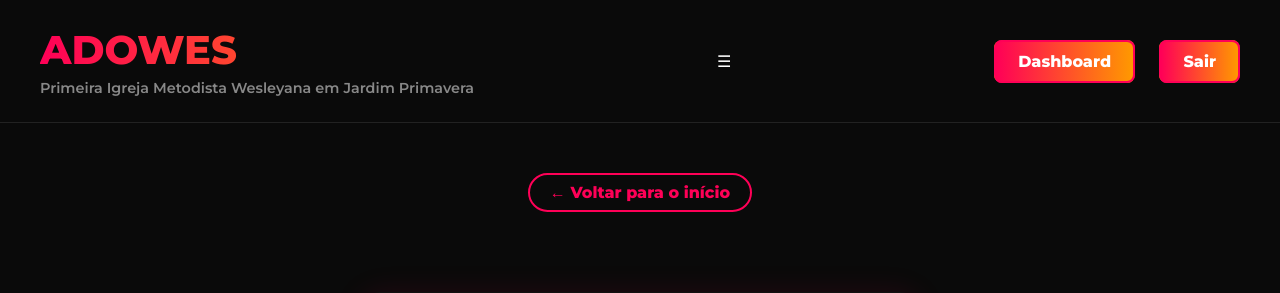
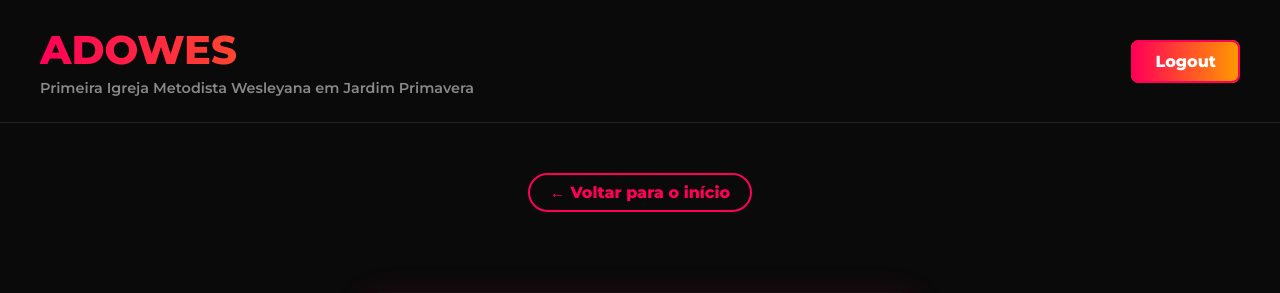
Before and after one commit to CkyHP/Site_adowes, a Django app: page /cadastro/ in a window 1280 px wide. Shown: the top 293 px of the page. Run offline with Django 5.2, Linux system fonts and the light colour scheme; the visitor is signed in with stand-in values (Sample User, id 1).

Commit message:
retorno da navbar

```diff
--- a/system/templates/navbar.html
+++ b/system/templates/navbar.html
@@ -1,26 +1,45 @@
+
 
 <header class="header">
+
+
     <div class="logo">
+
+
       <h1>ADOWES</h1>
+
+
       <p>Primeira Igreja Metodista Wesleyana em Jardim Primavera</p>
+
+
     </div>
 
-  <div class="menu-toggle" onclick="toggleMenu()">☰</div>
 
-  <div class="buttons" id="nav-buttons">
-    {% if user.is_authenticated %}
-    <a href="{% url 'dashboard' %}" class="btn">Dashboard</a>
-    <a href="{% url 'logout' %}" class="btn">Sair</a>
-    {% else %}
-    <a href="#" class="btn">Login</a>
-    <a href="#" class="btn">Cadastro</a>
-    {% endif %}
-  </div>
-</div>
+    <div class="buttons">
+
+
+        {% if user.is_authenticated %}
+
+
+            <a href="/logout" class="btn">Logout</a>
+
+
+        {% else %}
+
+
+            <a href="/login" class="btn">Login</a>
+
+
+            <a href="/cadastro" class="btn">Cadastro</a>
+
+
+        {% endif %}
+
+
+
+
+
+    </div>
+
+
   </header>
-  <script>
-  function toggleMenu() {
-    const navButtons = document.getElementById('nav-buttons');
-    navButtons.classList.toggle('active');
-  }
-    </script>
```
